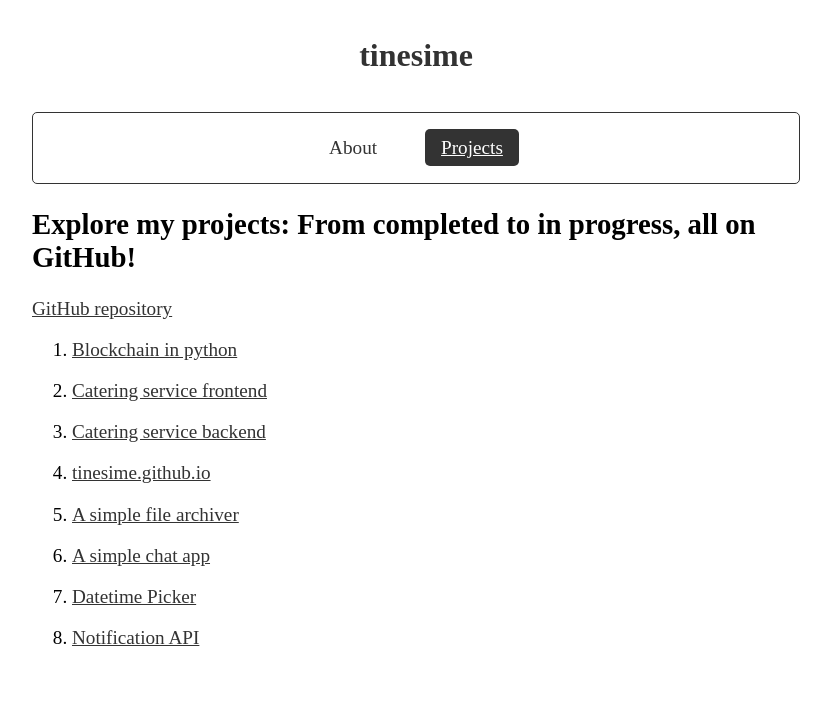
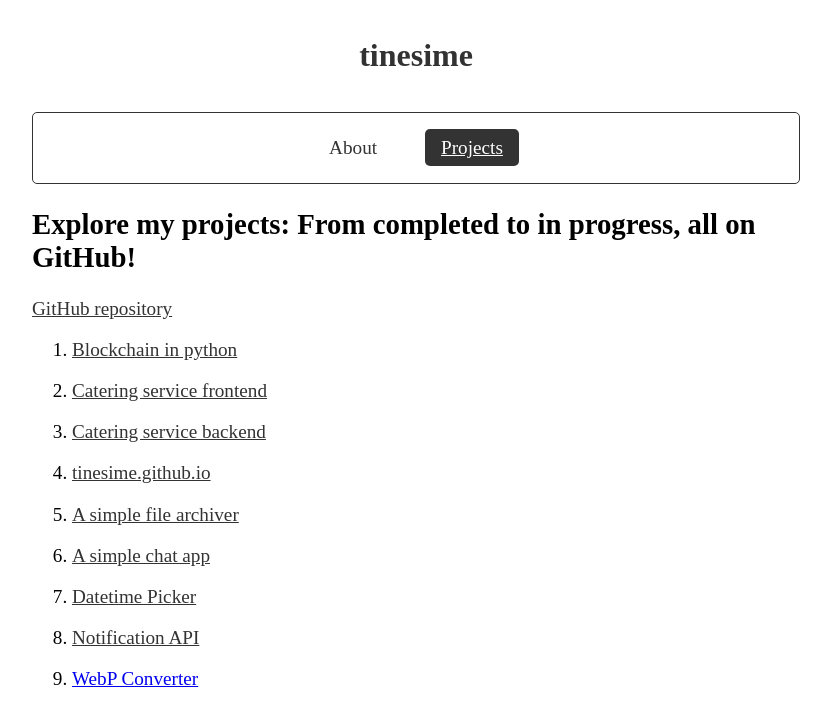
Before and after one commit to tinesime/tinesime.github.io, a Jekyll site: the page built from projects.markdown, in a window 1280 px wide. Shown: the top 726 px of the page, without its empty margins (224-1055 px from the left). Built offline with Jekyll 4.4.1, drawn with Linux system fonts in a browser that asks for light colours; some web fonts are replaced.

Commit message:
project added

```diff
--- a/projects.markdown
+++ b/projects.markdown
@@ -24,3 +24,5 @@ permalink: '/projects/'
 7. [Datetime Picker](https://github.com/tinesime/datetime-picker.git){: .github-link}
 
 8. [Notification API](https://github.com/tinesime/notification-api.git){: .github-link}
+
+9. [WebP Converter](https://www.tinesime.de/)
```
